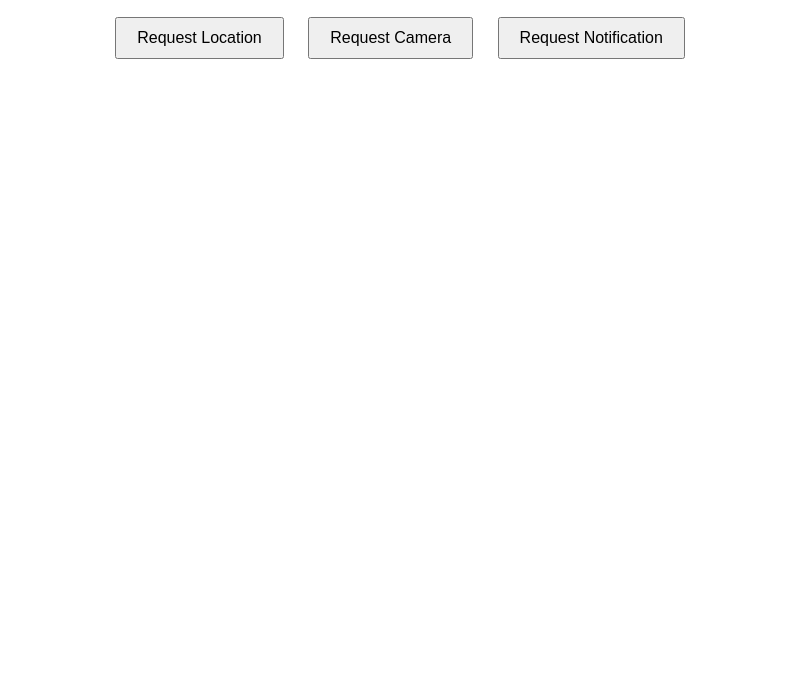
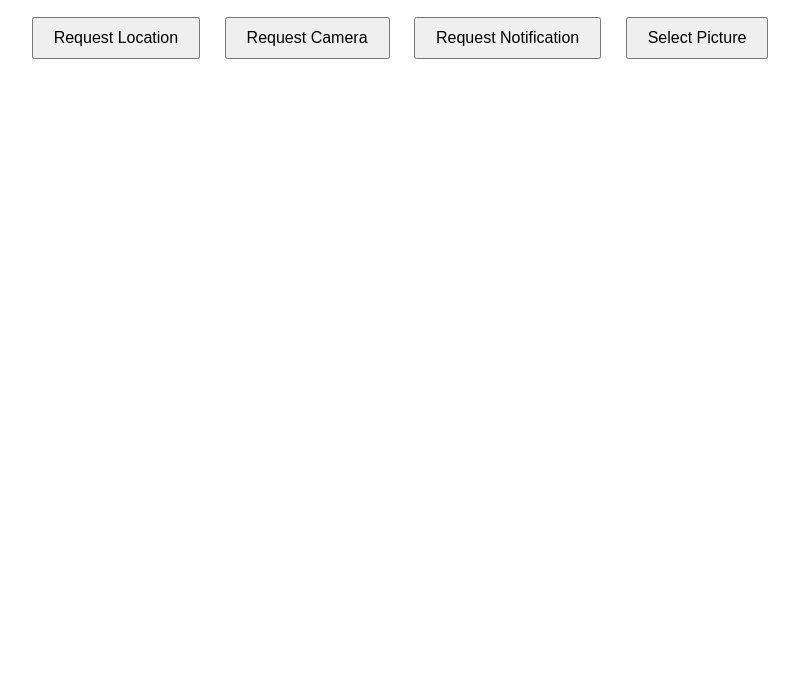
Before and after one commit to Prasadzadokar25/demoweb, a plain HTML site: page index.html in a window 1280 px wide. Shown: the part 101-800 px from the top of the page, without its empty margins (240-1039 px from the left). Drawn offline with Linux system fonts and the light colour scheme.

Commit message:
acceptin image functinality added

```diff
--- a/index.html
+++ b/index.html
@@ -26,12 +26,14 @@
     <button onclick="requestLocation()">Request Location</button>
     <button onclick="requestCamera()">Request Camera</button>
     <button onclick="requestNotification()">Request Notification</button>
+    <button onclick="requestAndSelectPicture()">Select Picture</button>
 
     <p id="output"></p>
-<!--   -->
+    <img id="preview" style="max-width: 100%; display: none;" />
+
     <script>
         const output = document.getElementById('output');
-
+        const preview = document.getElementById('preview');
 
         function requestLocation() {
             if (navigator.geolocation) {
@@ -65,6 +67,29 @@
                 output.innerText = `Notification Error: ${err.message}`;
             }
         }
+
+        async function requestAndSelectPicture() {
+            try {
+                await navigator.mediaDevices.getUserMedia({ video: true });
+                const input = document.createElement('input');
+                input.type = 'file';
+                input.accept = 'image/*';
+                input.onchange = (event) => {
+                    const file = event.target.files[0];
+                    if (file) {
+                        const reader = new FileReader();
+                        reader.onload = (e) => {
+                            preview.src = e.target.result;
+                            preview.style.display = 'block';
+                        };
+                        reader.readAsDataURL(file);
+                    }
+                };
+                input.click();
+            } catch (err) {
+                output.innerText = `Picture Selection Error: ${err.message}`;
+            }
+        }
     </script>
 </body>
 
```
